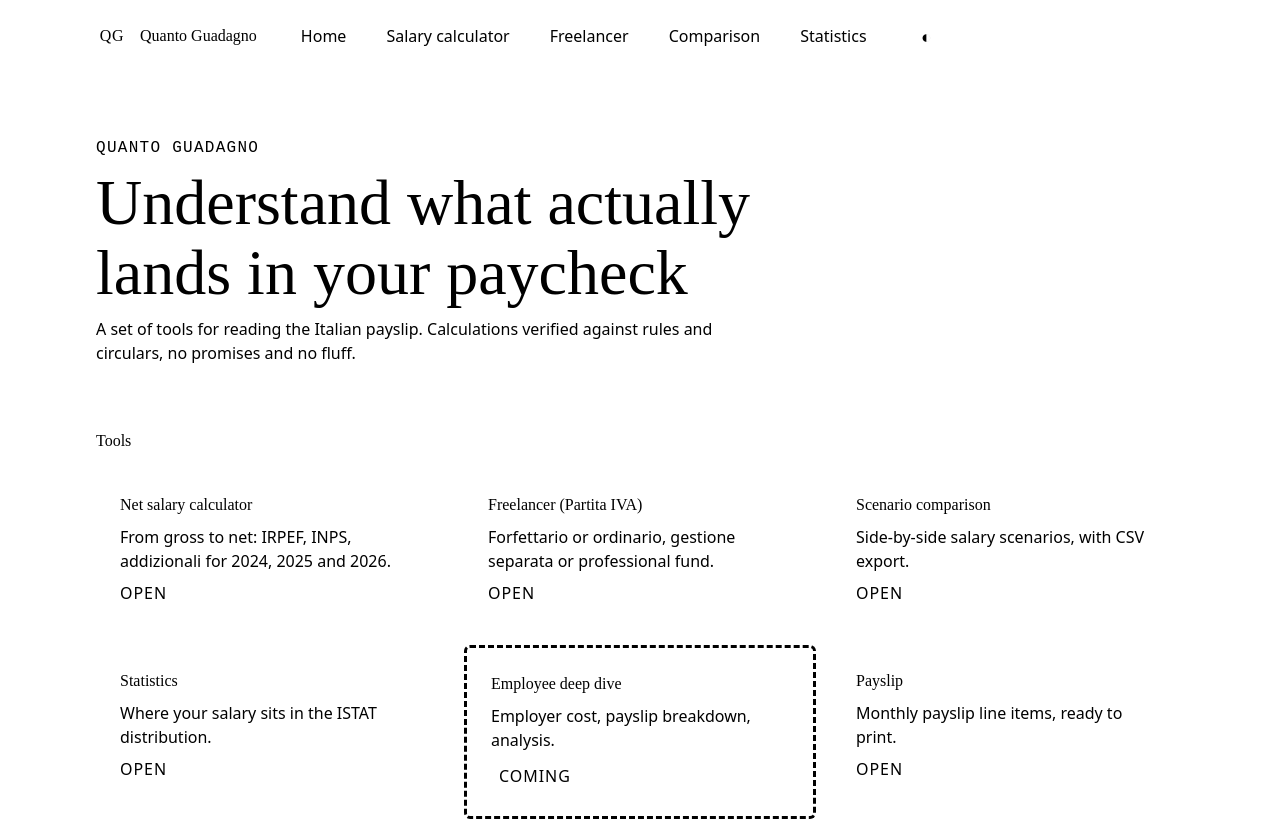
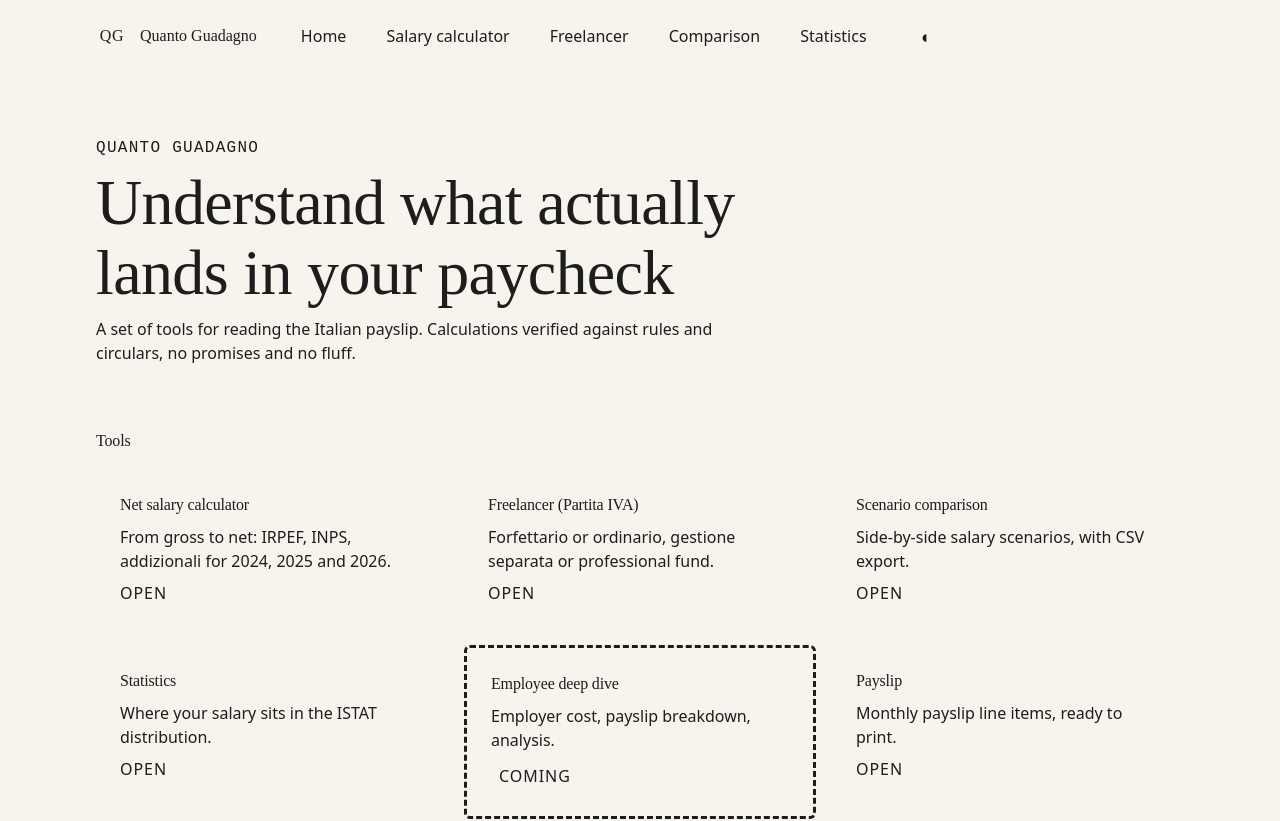
Before and after one commit to stefanovalloncini/quanto-guadagno, a React (Vite) app: page / in a window 1280 px wide. Shown: the top 821 px of the page. Built offline with nearby package versions, Linux system fonts and the light colour scheme.

Commit message:
feat(design): paper-aware reset

```diff
--- a/src/ui/design-system/reset.css
+++ b/src/ui/design-system/reset.css
@@ -8,14 +8,54 @@ html,
 body {
   margin: 0;
   padding: 0;
+}
+
+html {
+  background: var(--paper);
+  color: var(--ink);
   font-family: var(--font-sans);
-  font-size: 16px;
-  line-height: 1.5;
-  color: var(--text-primary);
-  background: var(--background);
+  font-feature-settings: "ss01", "ss03";
+  font-size: var(--text-base);
+  line-height: var(--leading-normal);
+  -webkit-font-smoothing: antialiased;
   text-rendering: optimizeLegibility;
-  -webkit-font-smoothing: antialiased;
-  -moz-osx-font-smoothing: grayscale;
+}
+
+body {
+  min-height: 100dvh;
+  background: var(--paper);
+  color: var(--ink);
+}
+
+h1,
+h2,
+h3,
+h4,
+h5,
+h6 {
+  font-family: var(--font-display);
+  font-weight: 400;
+  letter-spacing: -0.01em;
+  margin: 0;
+}
+
+p {
+  margin: 0;
+}
+
+a {
+  color: var(--accent);
+  text-decoration: none;
+}
+
+a:hover {
+  text-decoration: underline;
+  text-underline-offset: 3px;
+}
+
+button {
+  font: inherit;
+  color: inherit;
 }
 
 img,
@@ -24,33 +64,13 @@ svg {
   max-width: 100%;
 }
 
-button {
-  font: inherit;
-  color: inherit;
-  background: none;
-  border: 0;
-  padding: 0;
-  cursor: pointer;
+:focus-visible {
+  outline: 2px solid var(--warm);
+  outline-offset: 2px;
+  border-radius: 2px;
 }
 
-input,
-select,
-textarea {
-  font: inherit;
+::selection {
+  background: var(--accent-soft);
+  color: var(--ink);
 }
-
-:focus-visible {
-  outline: 2px solid var(--ui-accent);
-  outline-offset: 2px;
-}
-
-@media (prefers-reduced-motion: reduce) {
-  *,
-  *::before,
-  *::after {
-    animation-duration: 0.01ms !important;
-    animation-iteration-count: 1 !important;
-    transition-duration: 0.01ms !important;
-    scroll-behavior: auto !important;
-  }
-}
```
